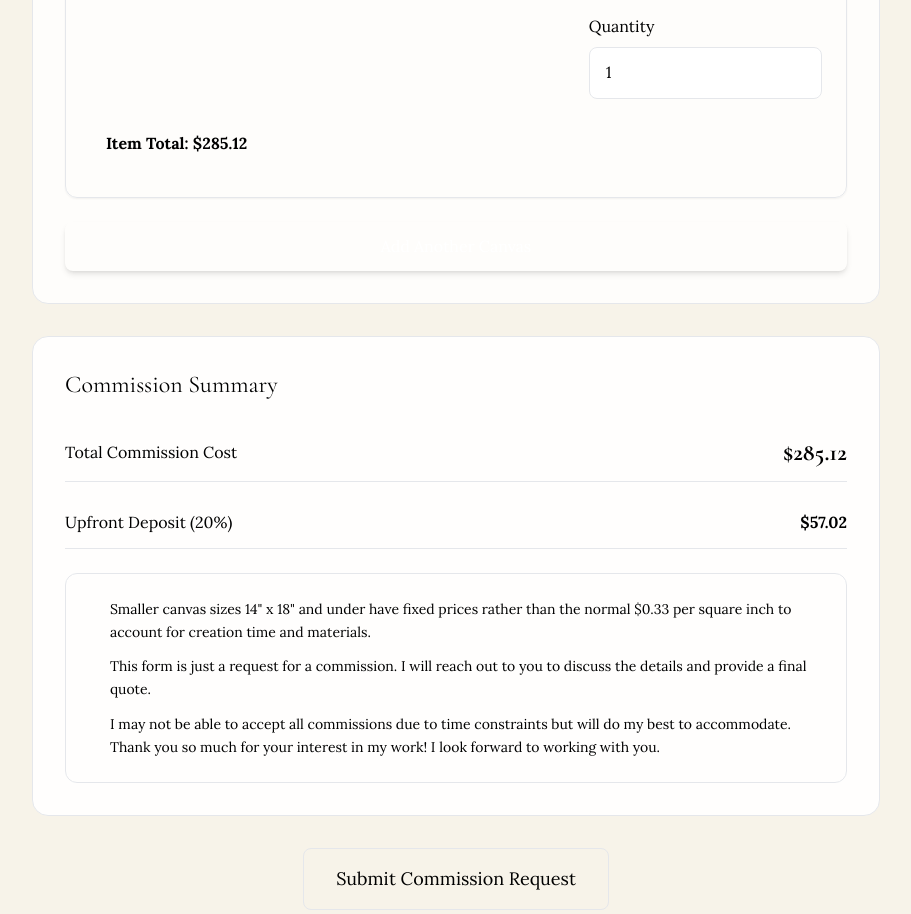
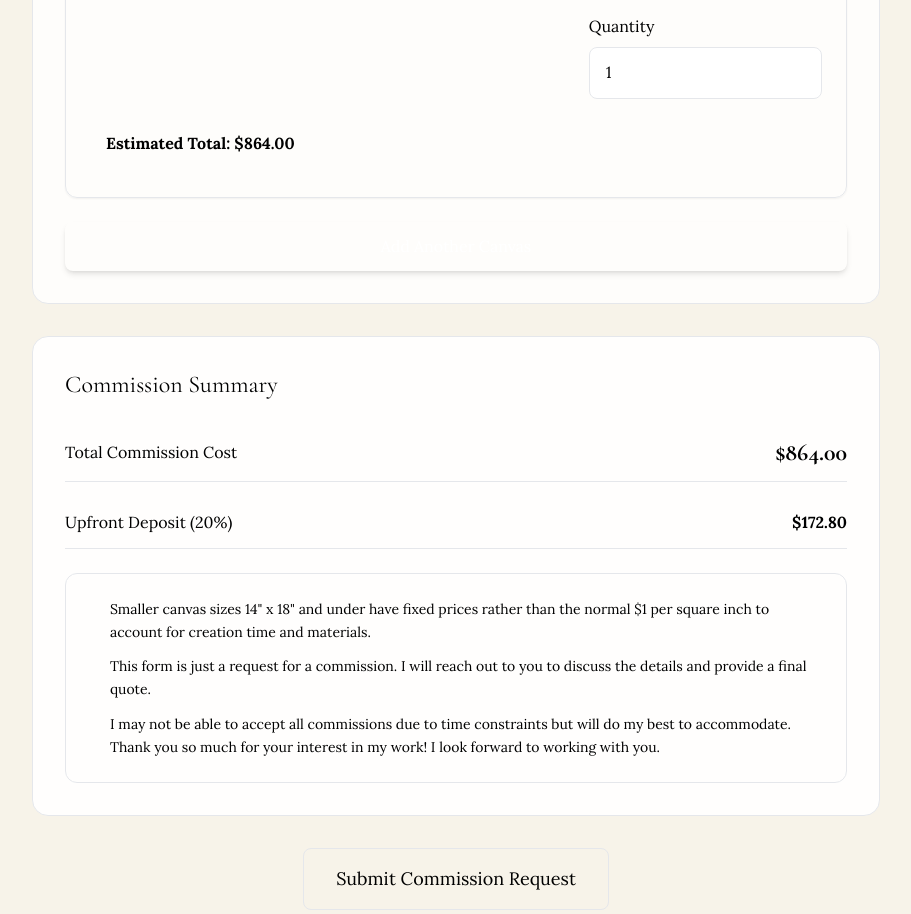
Before and after one commit to t-houssian/megan-houssian-art, a Next.js app: page /commissions in a window 1280 px wide. Shown: the part 1000-1914 px from the top of the page, without its empty margins (184-1095 px from the left). Built offline with nearby package versions, Linux system fonts and the light colour scheme.

Commit message:
update costs

```diff
--- a/app/commissions/CommissionsLink.tsx
+++ b/app/commissions/CommissionsLink.tsx
@@ -13,7 +13,7 @@ export default function CommissionsLink() {
         Interested in a Commission?
       </h2>
       <p className={`${lora.className} text-brown mb-8 max-w-2xl font-light mx-auto`}>
-        I create custom artwork at a rate of <b>$0.33 per square inch</b>.
+        I create custom artwork at a rate of <b>$1 per square inch</b>.
         Let me know your desired style, size, and details, and I&apos;ll get back to you.
       </p>
       <a
--- a/app/commissions/page.tsx
+++ b/app/commissions/page.tsx
@@ -18,6 +18,8 @@ const predefinedOptions = [
   `24" X 48"`,
   `30" X 40"`,
   `6" X 6"`,
+  `4" X 6"`,
+  `5" X 7"`,
   `8" X 8"`,
   `10" X 10"`,
   `12" X 12"`,
@@ -46,7 +48,7 @@ const predefinedOptions = [
   `48" X 60"`,
 ];
 
-const pricePerSqInch = 0.33;
+const pricePerSqInch = 1;
 
 export default function CommissionsPage() {
   // Client info state
@@ -113,10 +115,8 @@ export default function CommissionsPage() {
   //     * Otherwise, round up to the next multiple of $25.
   // - If $100 or more, use the raw price.
   const getEffectivePrice = (raw: number): number => {
-    if (raw < 100) {
-      return raw > 0 && raw < 50 ? 50 : Math.ceil(raw / 25) * 25;
-    }
-    return raw;
+    if (raw <= 0) return 0;
+    return raw < 250 ? 250 : raw;
   };
 
   // Calculate overall effective total by summing each item's effective price
@@ -217,7 +217,7 @@ export default function CommissionsPage() {
           <div className={`${lora.className} text-lg text-warm-gray max-w-3xl mx-auto leading-relaxed space-y-4`}>
             <p>
               Thank you for your interest in a custom piece. Commissions are available at a
-              rate of <span className="font-semibold text-brown">$0.33 per square inch</span>.
+              rate of <span className="font-semibold text-brown">$1 per square inch</span>.
             </p>
             <p className="text-base">
               <span className="italic">Please note:</span> A 20% upfront non‐recoverable deposit is required to cover materials.
@@ -363,7 +363,7 @@ export default function CommissionsPage() {
                 {item.option === "custom" && (
                   <div className="mt-4 p-3 bg-amber-50 border border-amber-200 rounded-lg">
                     <p className="text-sm text-amber-700">
-                      📝 Note: For custom canvas sizes, you will need to purchase and ship the canvas to me.
+                      Note: I'll source the canvas for custom sizes, and pricing may increase depending on the dimensions.
                     </p>
                   </div>
                 )}
@@ -371,7 +371,7 @@ export default function CommissionsPage() {
                 {/* Updated per-item total using the effective pricing */}
                 <div className="mt-4 p-4 bg-olive/10 rounded-lg">
                   <p className={`${lora.className} font-semibold text-brown`}>
-                    Item Total: ${getEffectivePrice(calculateItemPrice(item)).toFixed(2)}
+                    Estimated Total: ${getEffectivePrice(calculateItemPrice(item)).toFixed(2)}
                   </p>
                 </div>
 
@@ -418,7 +418,7 @@ export default function CommissionsPage() {
             <div className="flex items-start space-x-3">
               <div className="w-2 h-2 bg-olive rounded-full mt-2 flex-shrink-0"></div>
               <p className={`${lora.className} text-sm text-brown leading-relaxed`}>
-                Smaller canvas sizes 14&quot; x 18&quot; and under have fixed prices rather than the normal $0.33 per square inch to account for creation time and materials.
+                Smaller canvas sizes 14&quot; x 18&quot; and under have fixed prices rather than the normal $1 per square inch to account for creation time and materials.
               </p>
             </div>
             <div className="flex items-start space-x-3">
```
